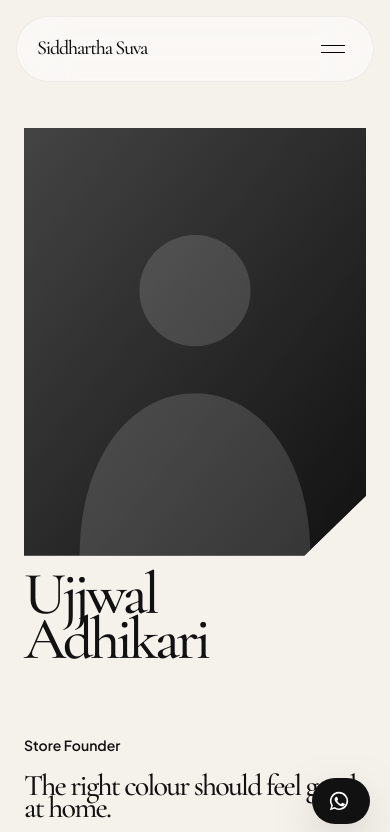
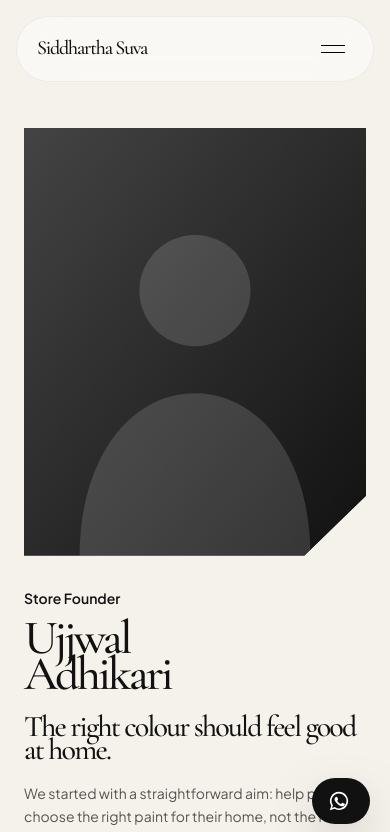
Before and after one commit to utkristaa/siddhartha-suva-trade-link, a Next.js app: page /about in a window 390 px wide. Shown: the top 832 px of the page. Built offline with nearby package versions, Linux system fonts and the light colour scheme.

Commit message:
Balance About page across tablet and desktop

```diff
--- a/app/about/page.tsx
+++ b/app/about/page.tsx
@@ -18,18 +18,16 @@ export default function AboutPage() {
   return (
     <div className="pb-32 pt-32">
       {/* Founder spotlight */}
-      <section className="mx-auto grid max-w-7xl grid-cols-12 items-end gap-6 px-6">
-        <div className="group relative col-span-12 md:col-span-7">
+      <section className="mx-auto grid max-w-7xl grid-cols-1 items-center gap-8 px-6 md:grid-cols-2 md:gap-10 lg:gap-16">
+        <div className="group relative mx-auto w-full max-w-[640px] md:mx-0 md:max-w-none">
           <div className="relative aspect-[4/5] w-full overflow-hidden bg-charcoal" style={{ clipPath: "polygon(0 0, 100% 0, 100% 86%, 82% 100%, 0 100%)" }}>
             <Image src="/team/ujjwal.svg" alt="Illustrated portrait of Ujjwal Adhikari" fill priority sizes="(min-width:768px) 58vw, 100vw" className="object-cover grayscale transition duration-700 group-hover:grayscale-0 group-hover:saturate-150" />
           </div>
-          <h1 className="serif-display relative z-10 mt-4 text-6xl leading-[0.8] text-charcoal md:pointer-events-none md:absolute md:-bottom-6 md:-right-10 md:mt-0 md:text-[clamp(3.4rem,10vw,9.5rem)] md:text-white/95">
-            Ujjwal<br />Adhikari
-          </h1>
         </div>
-        <div className="col-span-12 pt-12 pb-6 md:col-span-4 md:col-start-9 md:pt-0">
+        <div className="pb-6 md:py-10">
           <p className="text-sm font-semibold">Store Founder</p>
-          <p className="serif-display mt-5 text-3xl leading-[1.05] md:text-4xl">The right colour should feel good at home.</p>
+          <h1 className="serif-display mt-3 text-5xl leading-[0.82] text-charcoal sm:text-6xl lg:text-8xl">Ujjwal<br />Adhikari</h1>
+          <p className="serif-display mt-6 text-3xl leading-[1.05] md:text-4xl">The right colour should feel good at home.</p>
           <p className="mt-5 text-sm leading-relaxed text-black/65">
             We started with a straightforward aim: help people choose the right paint for their home, not the most expensive one. Our team can talk through colour, finish and the surface you are painting before you decide.
           </p>
@@ -37,11 +35,11 @@ export default function AboutPage() {
       </section>
 
       {/* Team */}
-      <section className="mx-auto mt-24 max-w-7xl px-6 md:mt-40">
+      <section className="mx-auto mt-24 max-w-7xl px-6 lg:mt-40">
         <h2 className="serif-display text-[clamp(2.4rem,6vw,5rem)]">The people behind the counter</h2>
-        <div className="mt-14 grid grid-cols-1 gap-8 md:grid-cols-3">
+        <div className="mt-14 grid grid-cols-1 gap-8 sm:grid-cols-2 lg:grid-cols-3">
           {team.map((m, i) => (
-            <article key={m.name} className={`group ${i === 1 ? "md:mt-20" : i === 2 ? "md:mt-8" : ""}`}>
+            <article key={m.name} className={`group ${i === 1 ? "lg:mt-20" : i === 2 ? "lg:mt-8" : ""}`}>
               <div className="relative aspect-[4/5] overflow-hidden bg-charcoal">
                 <Image src={m.photo} alt={`Illustrated portrait of ${m.name}`} fill sizes="(min-width:768px) 30vw, 100vw" className="object-cover grayscale transition duration-700 group-hover:scale-105 group-hover:grayscale-0" />
               </div>
@@ -53,10 +51,10 @@ export default function AboutPage() {
       </section>
 
       {/* Storyboard */}
-      <section className="mt-24 bg-charcoal py-20 text-white md:mt-40 md:py-24">
+      <section className="mt-24 bg-charcoal py-20 text-white lg:mt-40 md:py-24">
         <div className="mx-auto max-w-7xl px-6">
           <h2 className="serif-display text-[clamp(3rem,9vw,8.5rem)]">From prep to final coat</h2>
-          <div className="mt-10 flex min-h-[480px] flex-col gap-3 md:mt-14 md:h-[70vh] md:min-h-[420px] md:flex-row">
+          <div className="mt-10 flex min-h-[480px] flex-col gap-3 md:mt-14 lg:h-[70vh] lg:min-h-[420px] lg:flex-row">
             {story.map((s) => (
               <article key={s.title} tabIndex={0} className="group relative flex-1 overflow-hidden transition-[flex] duration-700 ease-out hover:flex-[2.4] focus-visible:flex-[2.4]">
                 {/* eslint-disable-next-line @next/next/no-img-element */}
@@ -64,7 +62,7 @@ export default function AboutPage() {
                 <div className="absolute inset-0 bg-gradient-to-t from-black/80 via-black/10 to-transparent" />
                 <div className="absolute inset-x-0 bottom-0 p-6">
                   <h3 className="serif-display text-4xl">{s.title}</h3>
-                  <p className="mt-2 max-w-xs text-sm text-white/75 opacity-100 transition duration-500 md:opacity-0 group-hover:opacity-100 group-focus-visible:opacity-100">{s.text}</p>
+                  <p className="mt-2 max-w-xs text-sm text-white/75 opacity-100 transition duration-500 lg:opacity-0 group-hover:opacity-100 group-focus-visible:opacity-100">{s.text}</p>
                 </div>
               </article>
             ))}
```
